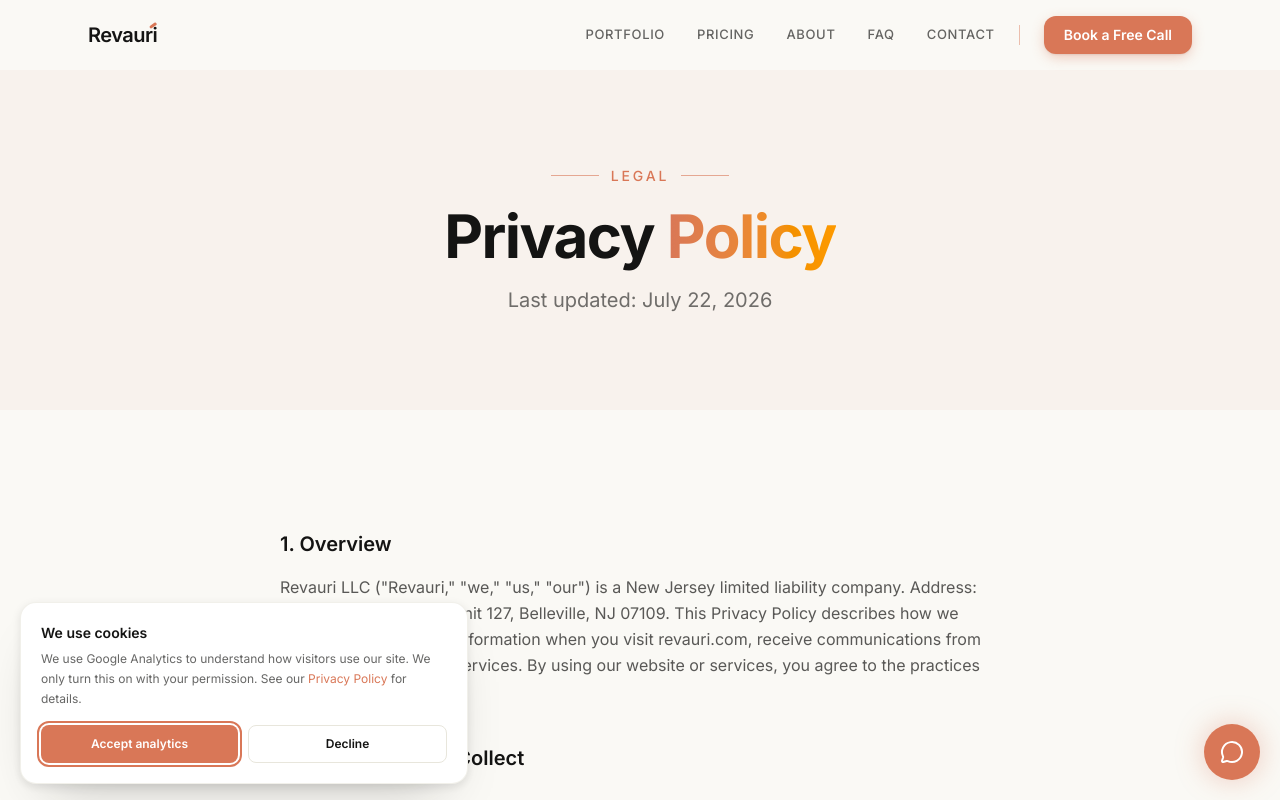
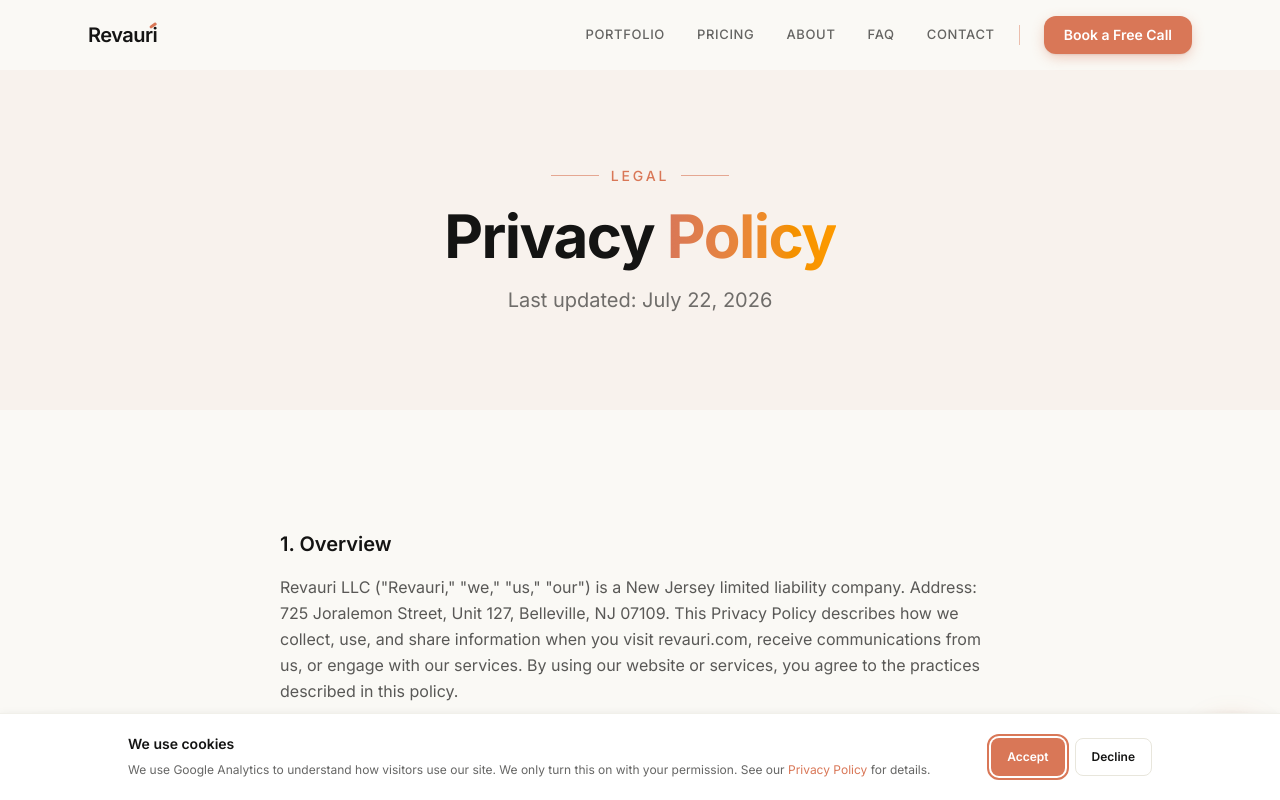
Before and after one commit to Revauri/revauri-sites, a Next.js app in the folder revauri-site/: page /privacy in a window 1280 px wide. Shown: the top 800 px of the page. Built offline with nearby package versions, Linux system fonts and the light colour scheme.

Commit message:
[verified] polish consent banner layout

```diff
--- a/revauri-site/app/privacy/page.tsx
+++ b/revauri-site/app/privacy/page.tsx
@@ -227,7 +227,7 @@ export default function PrivacyPage() {
         <p>
           We use Google Analytics 4 (GA4), provided by Google, to understand how visitors use our site. GA4 is
           consent-gated: no Google Analytics cookie is set, and no request is made to Google, until you click
-          &quot;Accept analytics&quot; in the cookie banner or preferences panel. If you decline, or if you haven&apos;t
+          &quot;Accept&quot; in the cookie banner or preferences panel. If you decline, or if you haven&apos;t
           made a choice yet, no analytics data is collected. When enabled, GA4 automatically measures page views,
           scroll depth, and clicks on links to other websites (Google&apos;s &quot;Enhanced Measurement&quot;
           features), plus, only after a successful contact-form submission or a completed call booking, a
--- a/revauri-site/components/cookie-consent.tsx
+++ b/revauri-site/components/cookie-consent.tsx
@@ -68,8 +68,10 @@ export function CookieConsent() {
           role="region"
           aria-label="Cookie preferences"
           aria-live="polite"
-          className="fixed inset-x-4 bottom-4 z-[80] mx-auto max-w-md rounded-2xl border border-brand-light-gray/60 bg-brand-white p-5 shadow-[var(--shadow-xl)] dark:border-brand-mid-gray/20 dark:bg-[#1a1a19] sm:inset-x-auto sm:left-5"
+          className="fixed inset-x-4 bottom-4 z-[80] mx-auto max-w-md rounded-2xl border border-brand-light-gray/60 bg-brand-white p-5 shadow-[var(--shadow-xl)] dark:border-brand-mid-gray/20 dark:bg-[#1a1a19] sm:inset-x-auto sm:left-5 lg:inset-x-0 lg:bottom-0 lg:max-w-none lg:rounded-none lg:border-x-0 lg:border-b-0"
         >
+          <div className="lg:mx-auto lg:flex lg:max-w-5xl lg:items-center lg:justify-between lg:gap-6">
+            <div>
               <p className="text-sm font-semibold text-brand-dark dark:text-brand-cream">
                 We use cookies
               </p>
@@ -81,22 +83,24 @@ export function CookieConsent() {
                 </a>{" "}
                 for details.
               </p>
-          <div className="mt-4 flex gap-2.5">
+            </div>
+            <div className="mt-4 flex gap-2.5 lg:mt-0 lg:shrink-0">
               <button
                 ref={acceptButtonRef}
                 type="button"
                 onClick={accept}
-              className="flex-1 rounded-lg bg-brand-orange px-4 py-2.5 text-xs font-semibold text-white transition-colors hover:brightness-95 focus-visible:outline-2 focus-visible:outline-offset-2 focus-visible:outline-brand-orange"
+                className="flex-1 rounded-lg bg-brand-orange px-4 py-2.5 text-xs font-semibold text-white transition-colors hover:brightness-95 focus-visible:outline-2 focus-visible:outline-offset-2 focus-visible:outline-brand-orange lg:flex-none"
               >
-              Accept analytics
+                Accept
               </button>
               <button
                 type="button"
                 onClick={decline}
-              className="flex-1 rounded-lg border border-brand-light-gray px-4 py-2.5 text-xs font-semibold text-brand-dark transition-colors hover:bg-brand-light-gray/40 focus-visible:outline-2 focus-visible:outline-offset-2 focus-visible:outline-brand-orange dark:border-brand-mid-gray/30 dark:text-brand-cream dark:hover:bg-brand-mid-gray/10"
+                className="flex-1 rounded-lg border border-brand-light-gray px-4 py-2.5 text-xs font-semibold text-brand-dark transition-colors hover:bg-brand-light-gray/40 focus-visible:outline-2 focus-visible:outline-offset-2 focus-visible:outline-brand-orange dark:border-brand-mid-gray/30 dark:text-brand-cream dark:hover:bg-brand-mid-gray/10 lg:flex-none"
               >
                 Decline
               </button>
+            </div>
           </div>
         </div>
       )}
```
Lines whose indentation alone changed are shown as unchanged.
